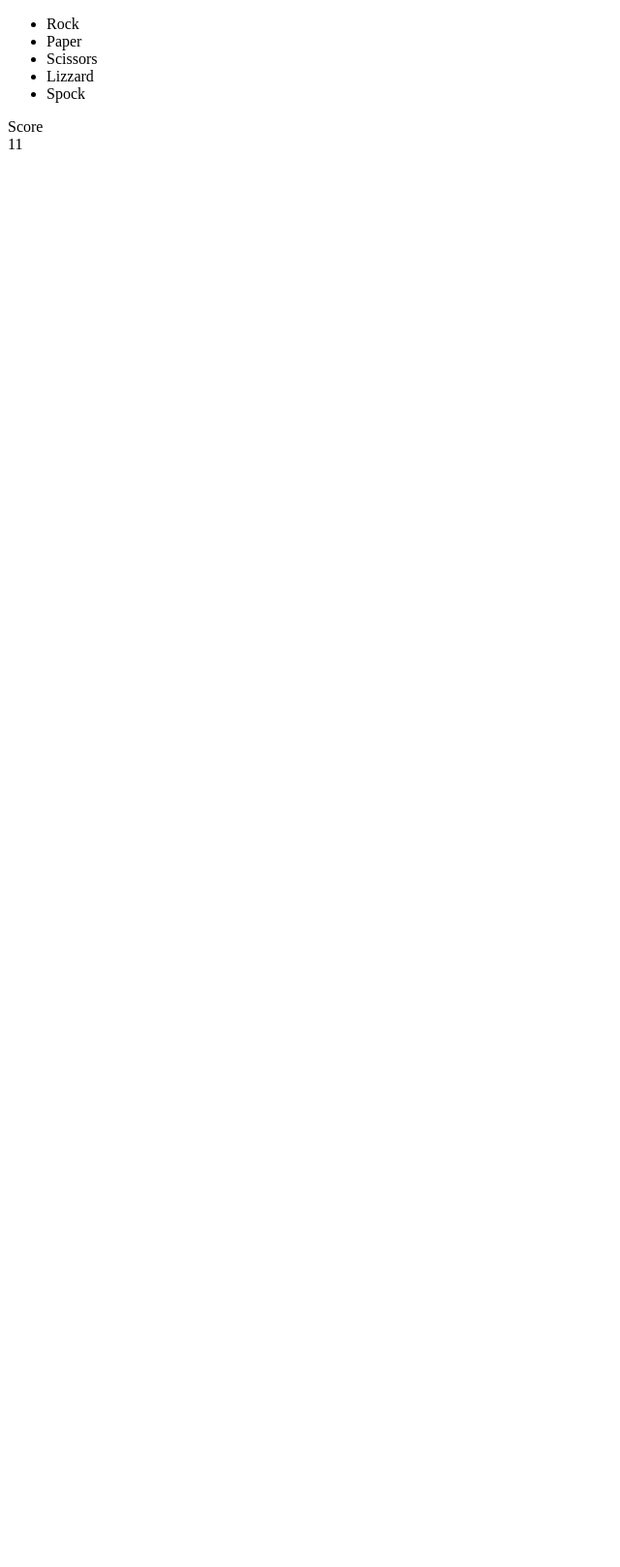
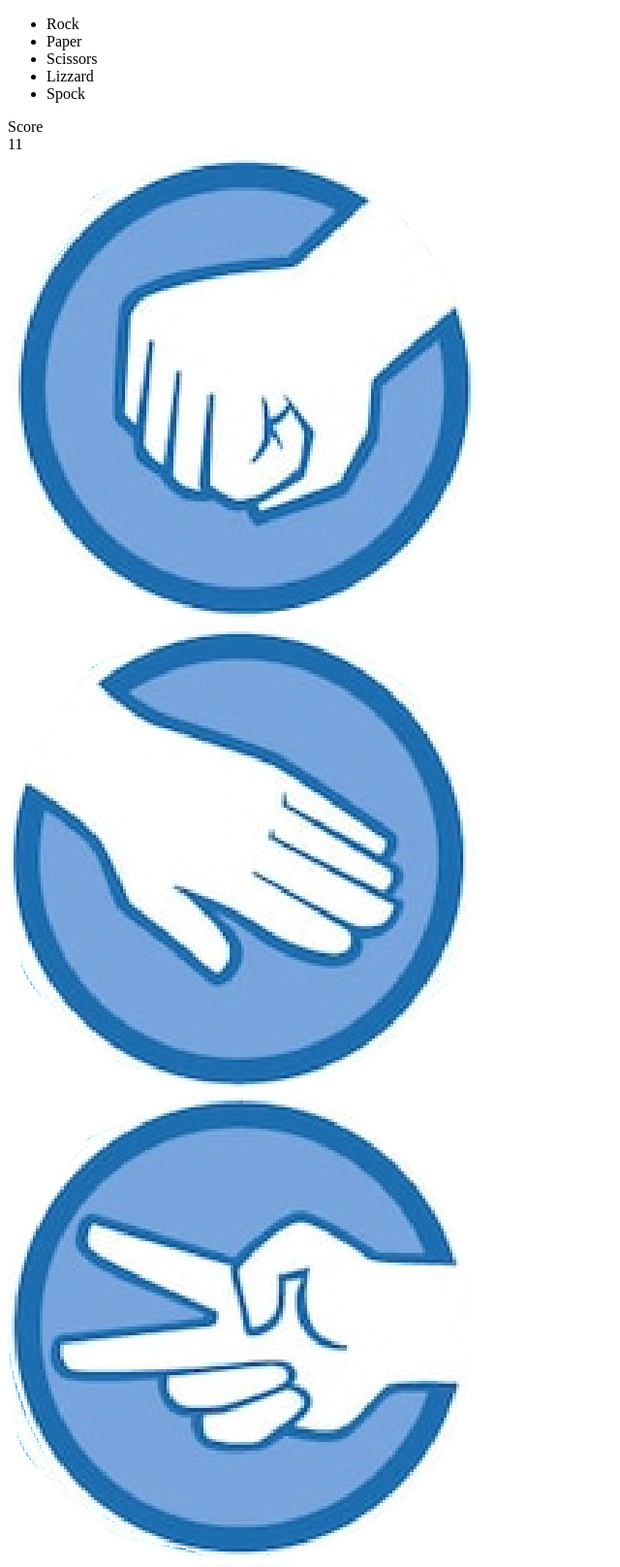
Before and after one commit to fantalm/Rock-Paper-Scissors-Game, a plain HTML site: page index.html in a window 1280 px wide. Shown: the top 1616 px of the page at 97% size, without its empty margins (0-640 px from the left). Before the commit the page ends 800 px from the top, so only its background shows below. Drawn offline with Linux system fonts and the light colour scheme.

Commit message:
add game cards

```diff
--- a/index.html
+++ b/index.html
@@ -21,8 +21,13 @@
     </div>
     <!-- Game area -->
     <div id="game-area">
-        <div class="game-card"></div>
+        <div class="game-card rock"><img src="./assets/images/rock.png" alt="Game card Rock"></div>
+        <div class="game-card paper"><img src="./assets/images/paper.png" alt="Game card Paper"></div>
+        <div class="game-card scissors"><img src="./assets/images/scissors.png" alt="Game card Scissors"></div>
+        <div class="game-card Lizzard"><img src="./assets/images/lizzard.png" alt="Game card Lizzard"></div>
+        <div class="game-card Spock"><img src="./assets/images/spock.png" alt="Game card Spock"></div>
     </div>
+
 
     <script src="./assets/js/script.js"></script>
 </body>
```
